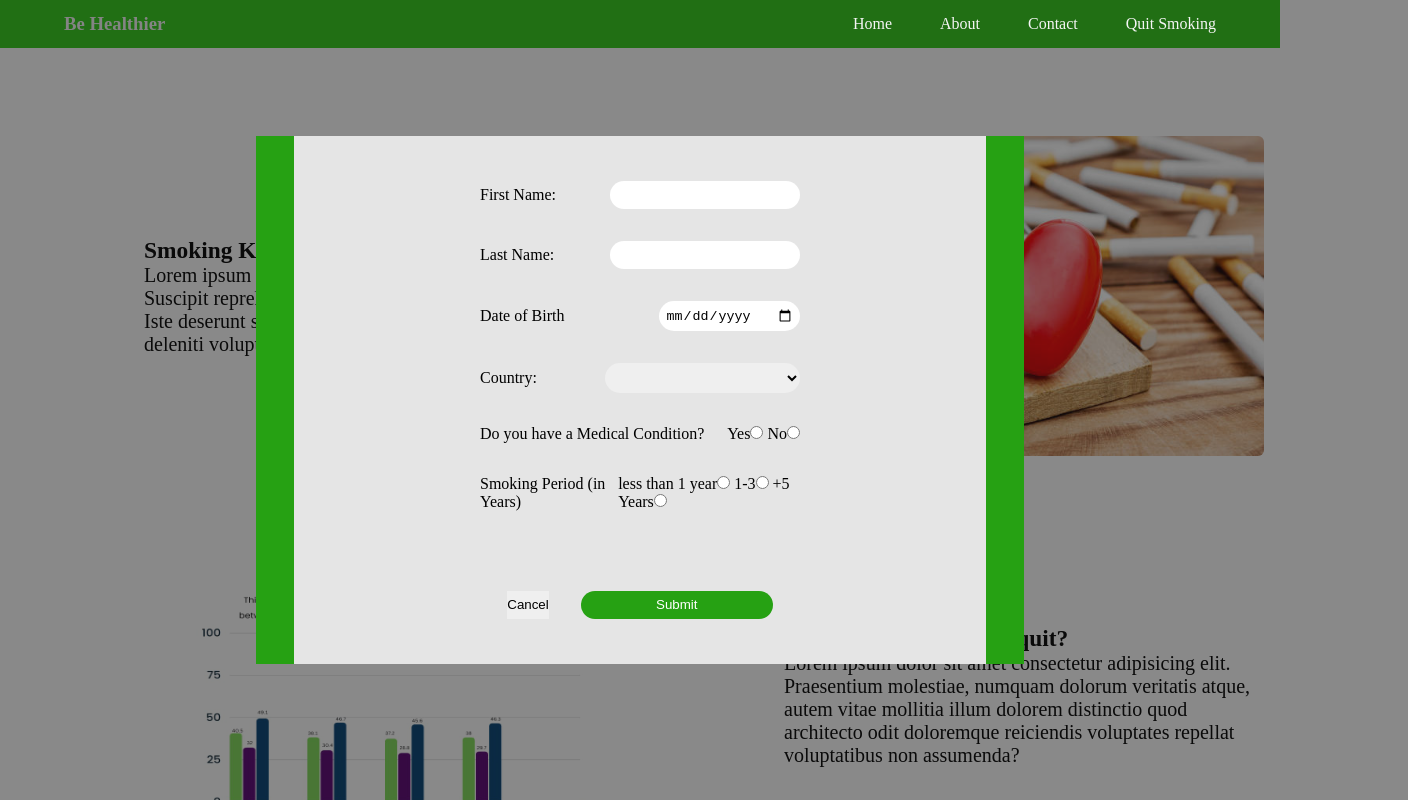
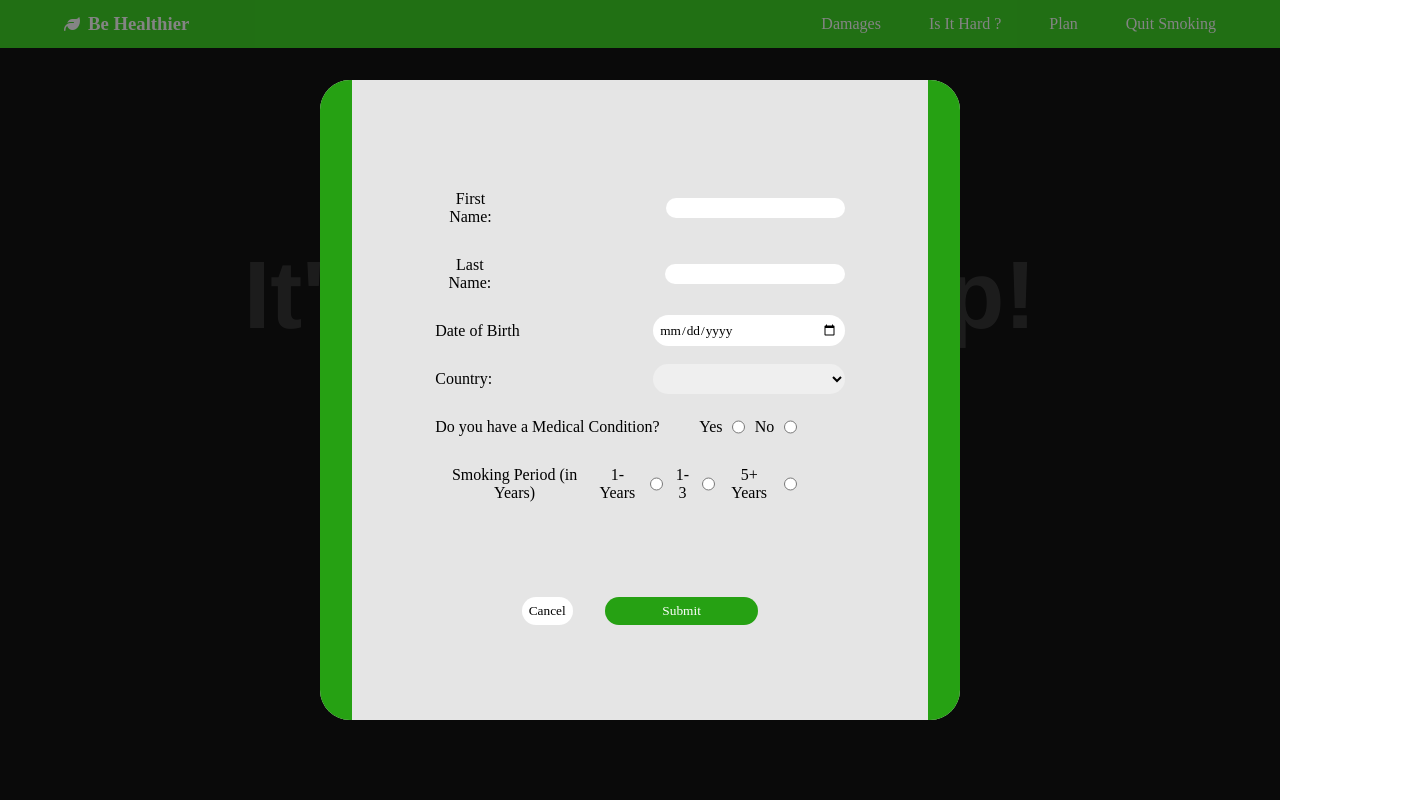
Before and after one commit to HasanDeeb7/codi-presentation, a website: page index.html in a window 1280 px wide. Both pictures are taken after a click on the link "Quit Smoking". Shown: the top 800 px of the page, 1408 px wide, since content can reach past the window. Drawn offline with Linux system fonts and the light colour scheme.

Commit message:
several changes

```diff
--- a/index.css
+++ b/index.css
@@ -4,17 +4,23 @@
   border: 0;
   cursor: default;
   transition: all 300ms ease-in;
+  font-family: 'Times New Roman', Times, serif;
 }
+body{
+  max-width: 100%;
+  overflow-x: hidden;
+}
+
 #quit-smoking-modal{
+  display:none;
+  z-index:200;
   position: fixed;
   top: 50%;
   left: 50%;
   transform: translate(-50%, -50%);
   background-color: rgb(20, 20, 20, .5);
-  padding: 10rem;
   width: 100%;
   height: 100%;
-  display: flex;
   align-items: center;
   justify-content: center;
 }
@@ -22,32 +28,33 @@
   background-color: #e5e5e5;
   position: relative;
   width: 50%;
-  height: 50%;
+  height: 80%;
   padding: 4rem;
   display: flex;
   flex-direction: column;
   justify-content: center;
   align-items: center;
+  border-radius: 30px;
 }
-#left-green{
+#left-green, #right-green{
   position: absolute;
   background-color: #26a113;
   width: 5%;
   height: 100%;
+}
+#left-green{
+  border-radius: 30px 0 0 30px;
   left: 0;
 }
 #right-green{
-  position: absolute;
-  background-color: #26a113;
-  width: 5%;
-  height: 100%;
   right: 0;
+  border-radius: 0 30px 30px 0;
 }
 #form-container > ul{
-  width: 50%;
+  width: 80%;
   display: flex;
   flex-direction: column;
-  gap: 2rem;
+  align-content: space-between;
 }
 #form-container > ul > li{
   display: flex;
@@ -55,27 +62,26 @@
   align-items: center;
 }
 
-#age{
-  width: 8rem;
-}
+
 .input{
   border-radius: 30px;
   padding: .4rem;
   cursor: text;
+  width: 12rem;
 }
 #select{
   cursor: pointer;
   text-align: center;
 }
-#medical-radio-container > li{
-  list-style: none;
+.radios{
+  display: flex;
+  gap: .6rem;
+  margin-right:3rem ;
 }
-#medical-radio-container{
- display: flex;
- justify-content: space-between;
-}
-#medical-radio-container > li > input{
-  margin-left: .2rem;
+
+#smoking-period-radios{
+  display: flex;
+  gap: 1rem;
 }
 #btn-container{
   width:100%;
@@ -97,17 +103,43 @@
 #submit-btn:hover{
   background-color: rgb(97, 216, 79);
 }
-
+#cancel-btn{
+  background-color: white;
+  padding: .4rem;
+  width: 10%;
+  border-radius: 20px;
+  cursor: pointer;
+}
+#cancel-btn:hover{
+  background-color: #d5d5d5;
+}
 #close-btn{
   padding: 1rem;
   width: 6rem;
-  background-color: red;
-  color: white;
+  background-color:#cdcdcd;
+  color: black;
   cursor: pointer;
   margin-top: 6rem;
   border-radius: 20px;
 }
+#submition{
+  display: flex;
+  gap: .5rem;
+  align-items: center;
+}
+#submition > i{
+  background-color: #26a113;
+  border-radius: 50px;
+  color: white;
+  padding: 5px;
+}
 
+
+#header-main{
+  display: flex;
+  gap: .5rem;
+  align-items: center;
+}
 #header-container {
   display: flex;
   padding: 0 4rem;
@@ -162,13 +194,13 @@ a:hover::before {
 }
 
 /* Yahya */
-/* *{
+*{
     box-sizing: border-box;
     margin:0;
     padding:0;
     font-family: 'Times New Roman', Times, serif;
 
-} */
+}
 #lungs{
     height: 100vh;
     width: 100%;
@@ -219,6 +251,7 @@ nav{
   align-items: center;
   justify-content: center;
   gap: 5rem;
+  padding: 1rem;
   /* padding: 5rem 0 ; */
 }
 .reversed{
@@ -234,7 +267,7 @@ nav{
     font-size: 20px;
     margin:2.5rem
 }
-/* fieldset{
+fieldset{
     display: flex;
     flex-direction: column;
     font-size: 20px;
@@ -264,4 +297,50 @@ input[type="submit"]{
     text-align: center;
     margin:10px 0 10px 200px;
     font-size: 20px;
-} */
+}
+#header{
+  font-size: 48px;
+  text-align: center;
+  position: relative;
+  height: 100vh;
+  width: 100vw;
+  background-color: black;
+  color:white;
+}
+#header h1{
+  position: relative;
+  top:15rem;
+  font-family:'Franklin Gothic Medium', 'Arial Narrow', Arial, sans-serif;
+}
+#header h1::before{
+  content: "It's Time To Stop!";
+  animation: fadein  7s;
+  animation-iteration-count: infinite;
+}
+@keyframes fadein {
+  0% {opacity:0; }
+  100% { opacity:100%;
+        content:"Your Journey Starts Now!";};
+}
+#grid-container2{
+  display: flex;
+  justify-content: space-around;
+  align-items: center;
+  font-size: 20px;
+}
+#info{
+  width:20rem;
+  font-style: italic;
+}
+#contact-info{
+  width:20rem;
+}
+footer{
+  background-color: lightgrey;
+  padding:5rem 0;
+    }
+#header-container{
+  position: fixed;
+  width: 100%;
+  z-index:100;
+}
--- a/index.html
+++ b/index.html
@@ -142,9 +142,9 @@
             <label for="smoking-period">Smoking Period (in Years) </label>
             <div class="radios">
 
-              <label for="smoking-period-1">less than 1 year</label><input type="radio" name="smoking-period" id="smoking-period-1">
+              <label for="smoking-period-1">1- Years</label><input type="radio" name="smoking-period" id="smoking-period-1">
               <label for="smoking-period1-3">1-3</label><input type="radio" name="smoking-period" id="smoking-period1-3">
-              <label for="smoking-period+5">+5 Years</label><input type="radio" name="smoking-period" id="smoking-period+5">
+              <label for="smoking-period+5">5+ Years</label><input type="radio" name="smoking-period" id="smoking-period+5">
             </div>
           </li>
 
@@ -167,13 +167,13 @@
     </div>
     <div id="header-container">
       <div id="left-part-container">
-        <h3>Be Healthier</h3>
+        <div id="header-main"><i class="fa-solid fa-leaf"></i><h3>Be Healthier</h3></div>
       </div>
       <div id="nav-container">
         <ul id="nav-wrapper">
-          <li class="nav"><a href="#header">Home</a></li>
-          <li class="nav"><a href="#info">About</a></li>
-          <li class="nav"><a href="#contact-info">Contact</a></li>
+          <li class="nav"><a href="#damages">Damages</a></li>
+          <li class="nav"><a href="#faq">Is It Hard ?</a></li>
+          <li class="nav"><a href="#plan">Plan</a></li>
           <li class="nav">
             <a onclick=openModal()>Quit Smoking</a>
           </li>
@@ -185,14 +185,14 @@
         </div>
         <!--the full picture at the beginning of the page-->
         <article id="grid-container1">
-            <section class="section reversed">
+            <section  id="damages" class="section reversed">
               <img src="./Assets/Heart trapped.jpeg" alt="a trapped heart" class="squarepic">
-                <div class="paragraph">
+                <div  class="paragraph">
                     <h1>Smoking Kills!</h1>
                     <p>Lorem ipsum dolor sit amet consectetur adipisicing elit. Suscipit reprehenderit doloribus animi voluptas temporibus. Iste deserunt suscipit, asperiores dicta quas laborum sit. Iste deleniti voluptatem dolores modi vitae ratione saepe.</p>
                   </div>
             </section>
-            <section class="section ">
+            <section id='faq' class="section ">
                 <img src="./Assets/Graph.jpeg" alt="graph that shows smokers and non smokers" class="squarepic">
                 <div class="paragraph">
                     <h1>Is it really that hard to quit?</h1>
@@ -200,7 +200,7 @@
                 </div>
 
             </section>
-            <section class="section" >
+            <section id='plan' class="section" >
                 <div class="paragraph">
                     <h1>Our life savor plan</h1>
                     <p>Lorem ipsum dolor sit amet consectetur adipisicing elit. Repellat a mollitia asperiores deleniti molestias aspernatur neque pariatur! Sint velit reprehenderit magnam asperiores obcaecati, incidunt iste dolore soluta similique quidem ipsam?</p>
--- a/js/script.js
+++ b/js/script.js
@@ -14,7 +14,8 @@ function closeModal(){
     }
     function submit(){
      const form = document.getElementById("form-container");
-     form.innerHTML = 'Your Response Have Been Submitted Successfully, Thank You! '
+     form.innerHTML =
+       '<div id="submition"><i class="fa-solid fa-check"></i>Your Response Have Been Submitted Successfully, Thank You!</div> ';
      form.appendChild(button)
 
     }
```
